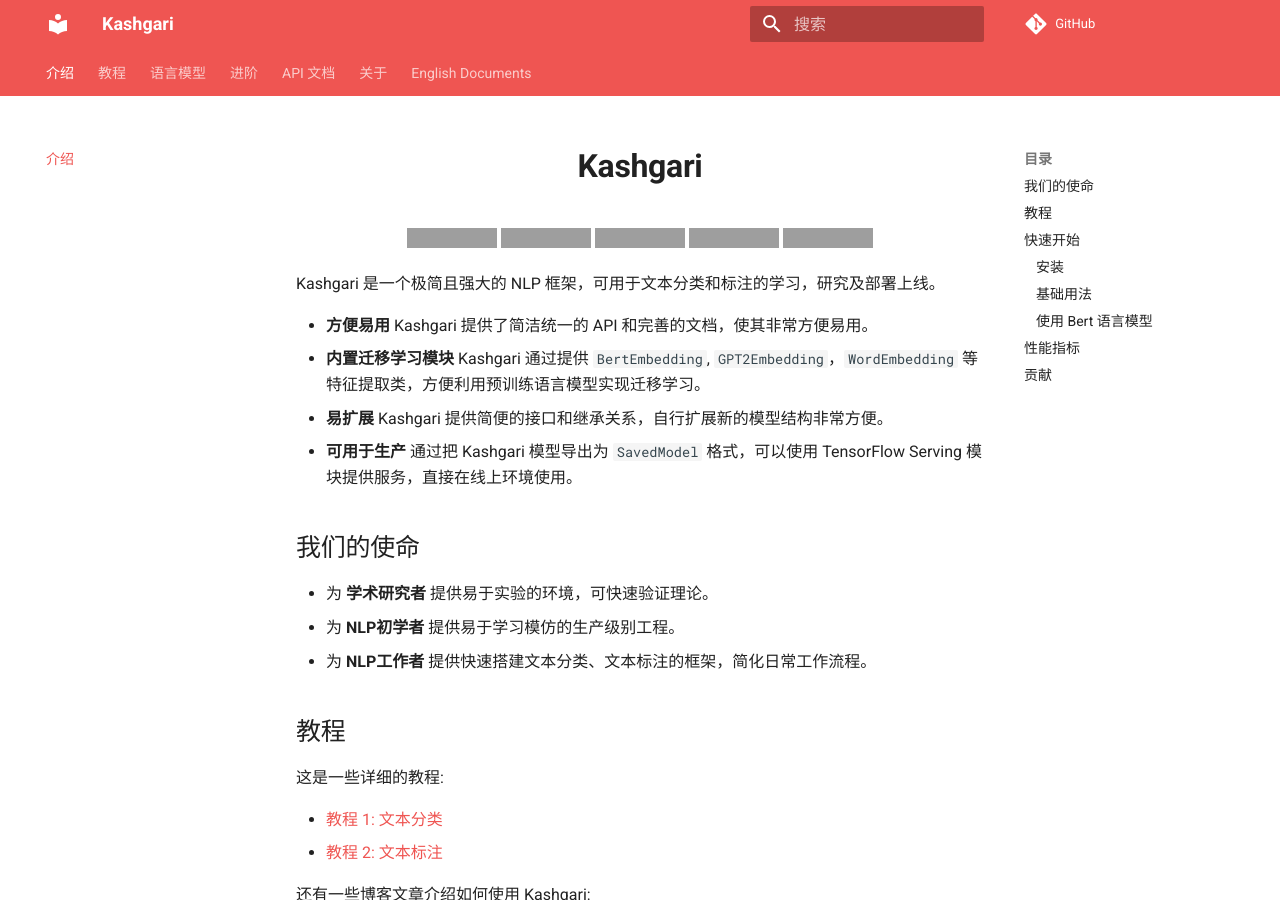
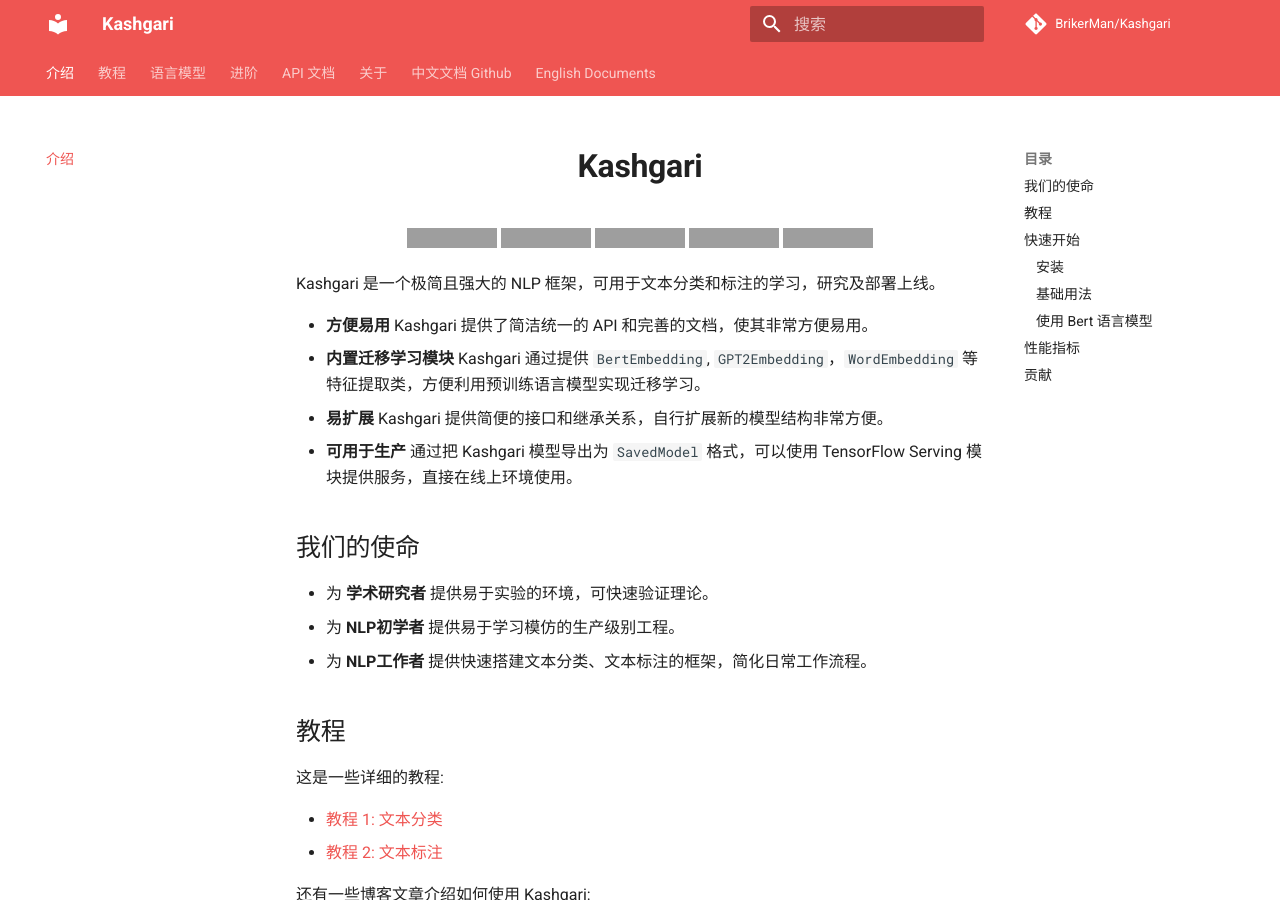
Before and after one commit to BrikerMan/Kashgari-doc-zh, an MkDocs documentation site: the page built from docs/index.md, in a window 1280 px wide and 900 px high. Built offline with MkDocs 1.6.1 and Material for MkDocs 9.7.7, drawn with Linux system fonts in a browser that asks for light colours; comment, search, counter and statistics services are not loaded; some of the changed text lies outside the part shown; grey boxes are pictures that could not be loaded.

Commit message:
:memo: Writing documents

```diff
--- a/mkdocs.yml
+++ b/mkdocs.yml
@@ -8,7 +8,12 @@
     primary: red
     accent: red
   language: "zh"
-repo_url: https://github.com/BrikerMan/Kashgari
+# Repository
+repo_name: 'BrikerMan/Kashgari'
+repo_url: 'https://github.com/BrikerMan/Kashgari'
+
+# Copyright
+copyright: 'Copyright &copy; 2019 - 2022 BrikerMan'
 
 markdown_extensions:
   - markdown.extensions.admonition
@@ -56,6 +61,7 @@
   social:
     - type: github-alt
       link: https://github.com/BrikerMan
+  disqus: 'kashgari'
 
 nav:
   - 介绍: index.md
@@ -81,4 +87,5 @@
   - 关于:
       - about/contributing.md
       - about/release-notes.md
+  - 中文文档 Github: https://github.com/BrikerMan/Kashgari-doc-zh
   - English Documents: https://kashgari.bmio.net
```
